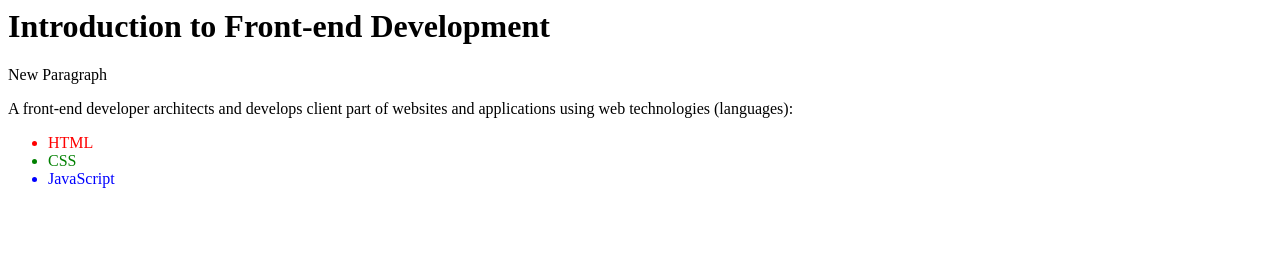
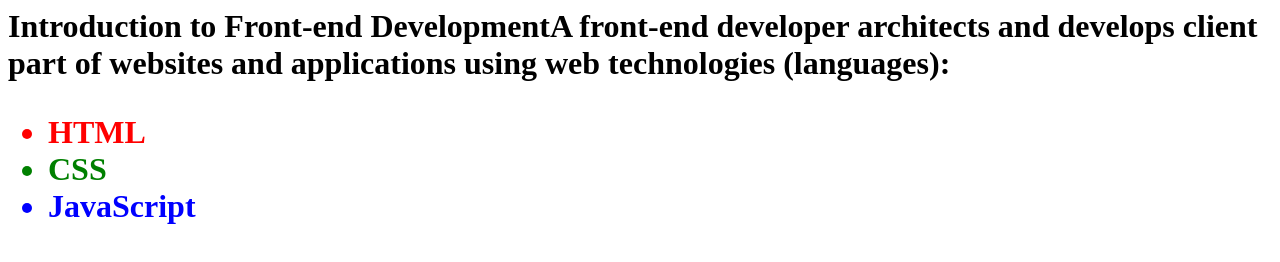
Before and after one commit to vosla/front-end-development, a plain HTML site: page index.html in a window 1280 px wide. Drawn offline with Linux system fonts and the light colour scheme.

Commit message:
Paragraph Removed

```diff
--- a/index.html
+++ b/index.html
@@ -1,6 +1,5 @@
-<h1>Introduction to Front-end Development</h1>
+<h1>Introduction to Front-end Development</h
 
-<p>New Paragraph</p>
 <p>A front-end developer architects and develops client part of websites and applications using web technologies (languages):</p>
 
 <ul>
```
